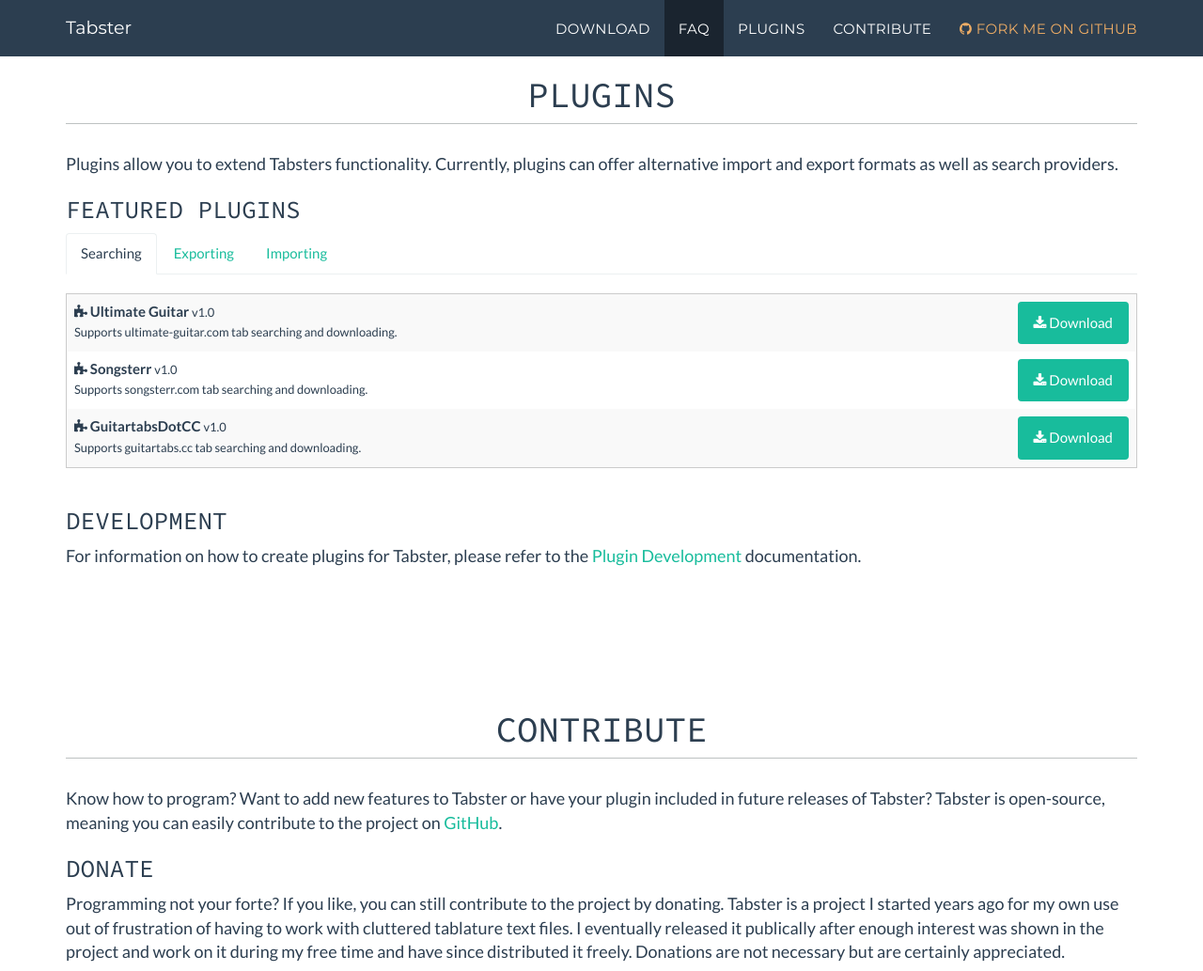
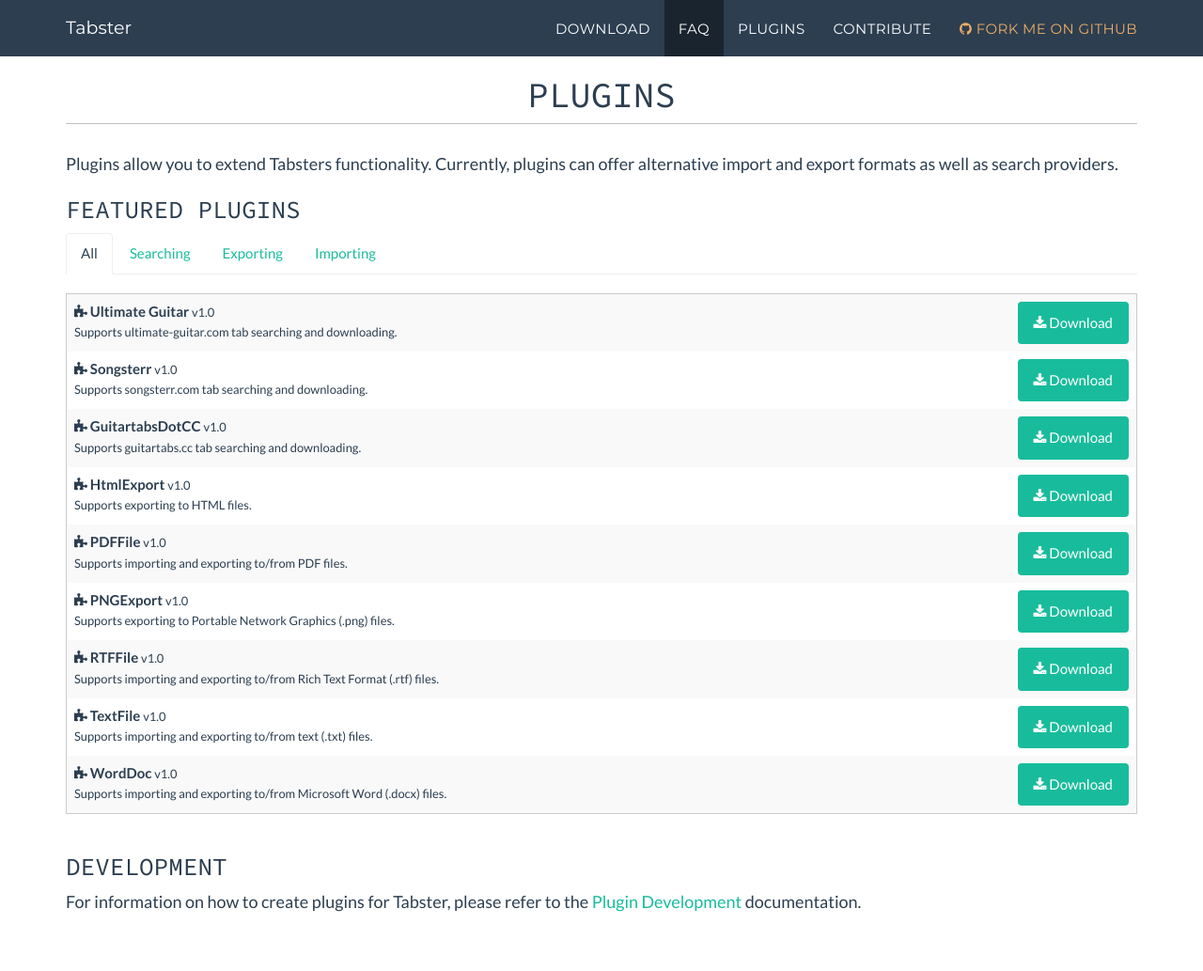
Before and after one commit to GetTabster/gettabster.github.io, a Jekyll site: the page built from index.html, in a window 1280 px wide and 1400 px high, scrolled down 3229 px, cut to the strip 0-1033 px from the top of the window. Shown: the whole strip at 94% size. Built offline with Jekyll 4.4.1, drawn with Linux system fonts in a browser that asks for light colours; nearby versions of some CDN libraries.

Commit message:
Added 'All' plugins category

```diff
--- a/index.html
+++ b/index.html
@@ -5,7 +5,7 @@
 ---
 
 {% assign plugin_categories = "" | split: ""  %}
-
+{% assign plugin_categories = plugin_categories | push: "All" %}
 {% for plugin in site.data.featured_plugins %}
     {% for category in plugin.categories %}
         {% if plugin_categories contains category %}
@@ -167,11 +167,11 @@
                 </ul>
                 <div class="tab-content">
                     {% for category in plugin_categories %}
-                    <div id="plugins-{{ category | replace: ' ', '' | downcase  }}" class="tab-pane fade in{% if category == plugin_categories.first %} active{% endif %}">
+                    <div id="plugins-{{ category | replace: ' ', '' | downcase }}" class="tab-pane fade in{% if category == plugin_categories.first %} active{% endif %}">
                         <div class="table-responsive">
                             <table class="table table-striped download-table">
                                 <tbody>
-                                    {% for plugin in site.data.featured_plugins %}{% if plugin.categories contains category %}
+                                    {% for plugin in site.data.featured_plugins %}{% if category == 'All' or plugin.categories contains category %}
                                     <tr>
                                         <td>
                                             <strong><i class="fa fa-puzzle-piece"></i> {{ plugin.name }}</strong> <small>v{{ plugin.version }}</small>
```
